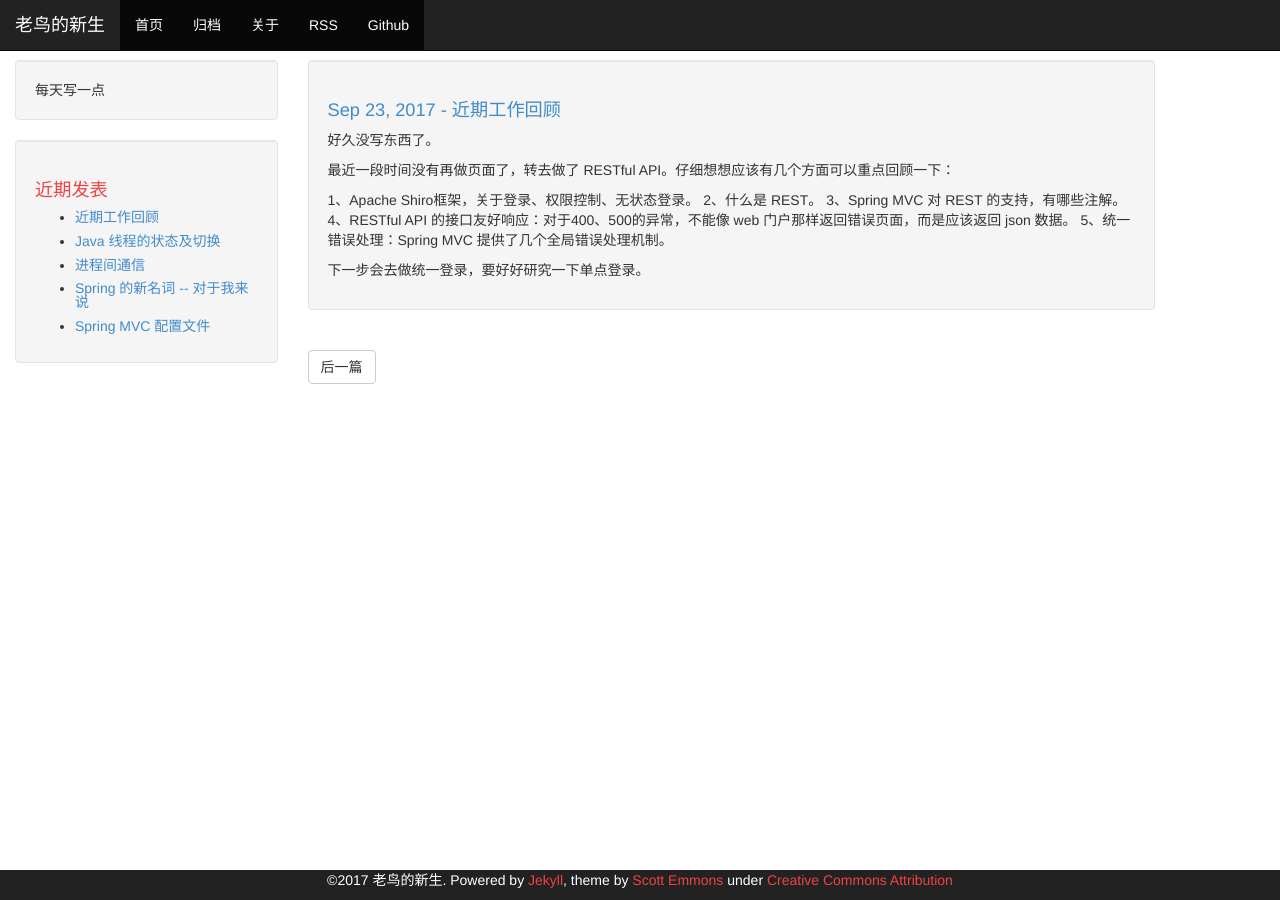
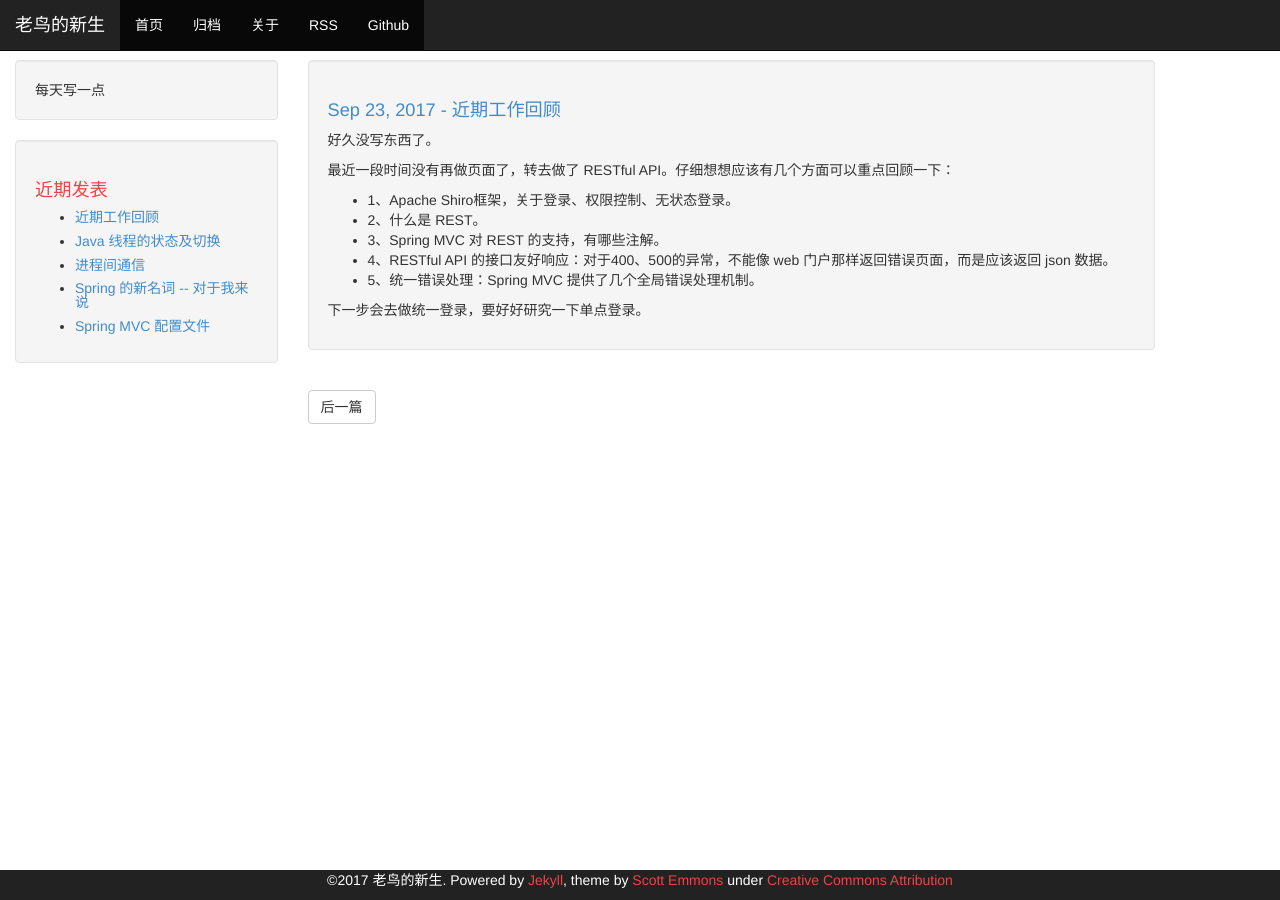
Before and after one commit to jyjsjd/jyjsjd.github.io, a Jekyll site: the page built from _posts/2017-09-23-review.md, in a window 1280 px wide. Built offline with Jekyll 4.4.1, drawn with Linux system fonts in a browser that asks for light colours.

```diff
--- a/_posts/2017-09-23-review.md
+++ b/_posts/2017-09-23-review.md
@@ -13,10 +13,10 @@ description: 近期工作回顾
 
 最近一段时间没有再做页面了，转去做了 RESTful API。仔细想想应该有几个方面可以重点回顾一下：
 
-1、Apache Shiro框架，关于登录、权限控制、无状态登录。
-2、什么是 REST。
-3、Spring MVC 对 REST 的支持，有哪些注解。
-4、RESTful API 的接口友好响应：对于400、500的异常，不能像 web 门户那样返回错误页面，而是应该返回 json 数据。
-5、统一错误处理：Spring MVC 提供了几个全局错误处理机制。
+* 1、Apache Shiro框架，关于登录、权限控制、无状态登录。
+* 2、什么是 REST。
+* 3、Spring MVC 对 REST 的支持，有哪些注解。
+* 4、RESTful API 的接口友好响应：对于400、500的异常，不能像 web 门户那样返回错误页面，而是应该返回 json 数据。
+* 5、统一错误处理：Spring MVC 提供了几个全局错误处理机制。
 
 下一步会去做统一登录，要好好研究一下单点登录。
```
